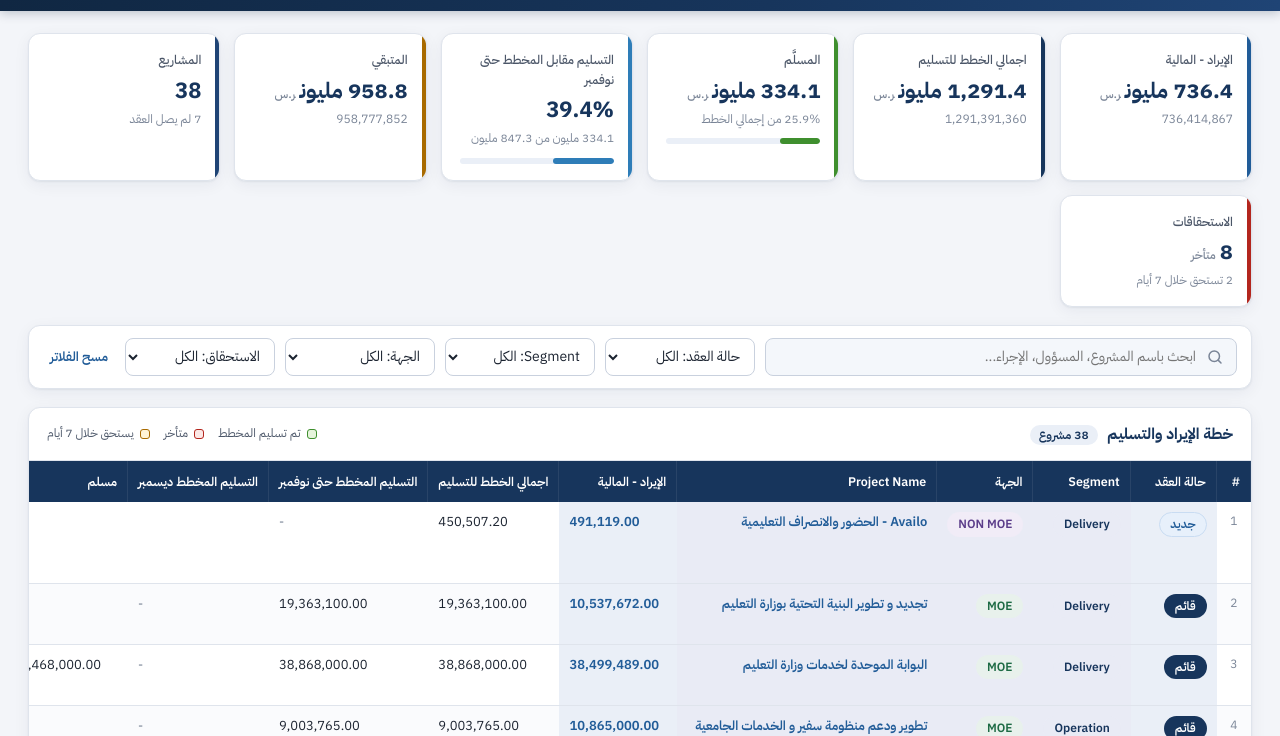
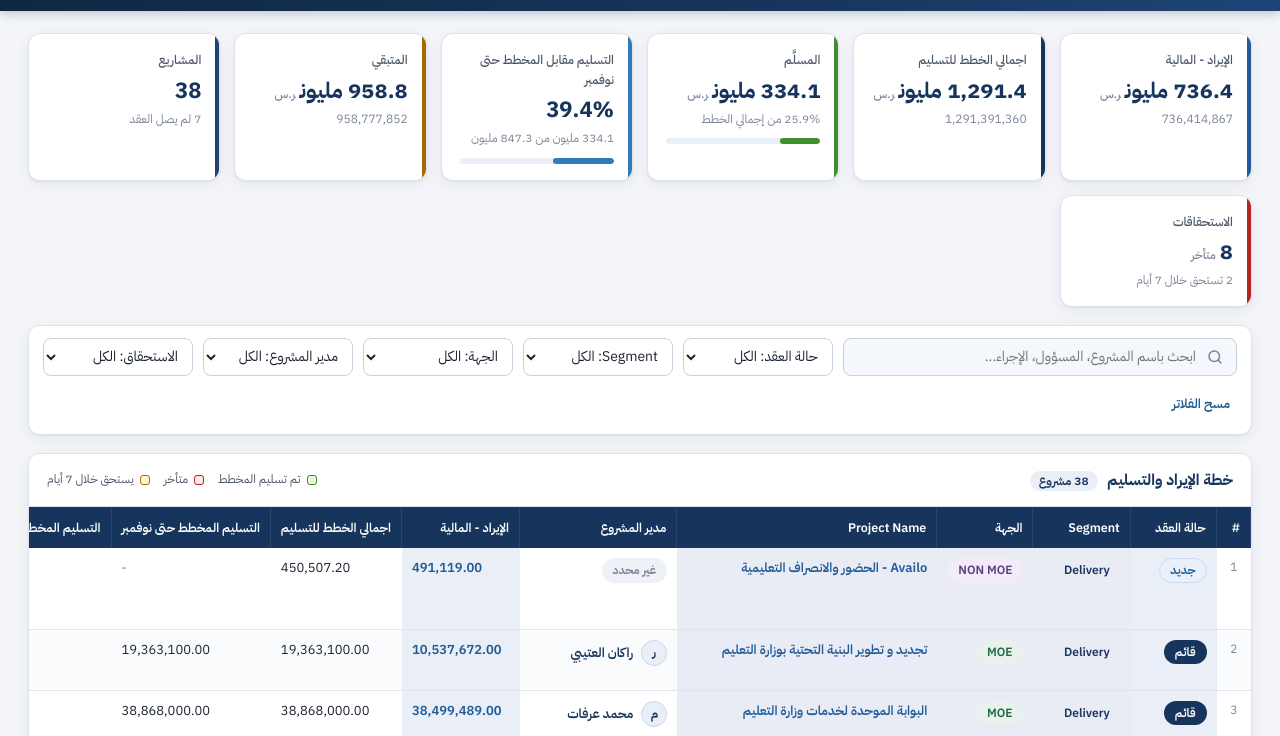
Before and after one commit to moarafat86/financialRecovery, a plain HTML site: page index.html in a window 1280 px wide. Shown: the part 64-800 px from the top of the page. Drawn offline with Linux system fonts and the light colour scheme.

Commit message:
Add project manager column from the PM export
Matches each project to its manager by name, adds a PM filter,
edit field, search, and Excel import/export support, and backfills
the PM for data already saved in the browser.

Co-Authored-By: Claude Opus 5.5 <noreply@anthropic.com>
Claude-Session: https://claude.ai/code/session_01K2Y1vCkQZE8ZTNH9UtPSEw

```diff
--- a/assets/css/styles.css
+++ b/assets/css/styles.css
@@ -183,6 +183,14 @@ table.grid { width: 100%; border-collapse: separate; border-spacing: 0; font-siz
 .grid .col-project { min-width: 260px; }
 .grid td.col-project { color: var(--accent); font-weight: 600; }
 .grid .col-text { min-width: 200px; }
+.grid .col-pm { min-width: 150px; }
+.pm { display: inline-flex; align-items: center; gap: 8px; font-weight: 600; color: var(--primary); white-space: nowrap; }
+.pm-avatar {
+  width: 26px; height: 26px; border-radius: 50%; flex: none;
+  display: inline-grid; place-items: center;
+  background: var(--primary-50); color: var(--primary); border: 1px solid #C9D6EA;
+  font-size: 12px; font-weight: 700;
+}
 .grid td.col-text { color: var(--text-2); white-space: pre-line; }
 .grid .money, .grid td.money { text-align: left; white-space: nowrap; font-variant-numeric: tabular-nums; direction: ltr; }
 .grid thead th.money { text-align: right; direction: rtl; }
--- a/assets/js/app.js
+++ b/assets/js/app.js
@@ -11,6 +11,7 @@
     { key: "segment", label: "Segment" },
     { key: "entity", label: "الجهة" },
     { key: "project", label: "Project Name" },
+    { key: "projectManager", label: "مدير المشروع" },
     { key: "revenue", label: "الإيراد - المالية", money: true },
     { key: "totalPlan", label: "اجمالي الخطط للتسليم", money: true },
     { key: "plannedToNov", label: "التسليم المخطط حتى نوفمبر", money: true },
@@ -33,9 +34,18 @@
   function load() {
     try {
       const saved = JSON.parse(localStorage.getItem(STORAGE_KEY));
-      if (Array.isArray(saved)) return saved;
+      if (Array.isArray(saved)) return migrate(saved);
     } catch (e) { /* تجاهل */ }
     return JSON.parse(JSON.stringify(window.SEED_DATA || []));
+  }
+  // يضيف مدير المشروع للبيانات المحفوظة قبل إضافة هذا العمود
+  function migrate(list) {
+    const norm = (t) => String(t || "").trim().replace(/[إأآ]/g, "ا").replace(/ة/g, "ه").replace(/ى/g, "ي").replace(/\s+/g, " ");
+    const byName = new Map((window.SEED_DATA || []).map((r) => [norm(r.project), r.projectManager || ""]));
+    list.forEach((r) => {
+      if (r.projectManager === undefined) r.projectManager = byName.get(norm(r.project)) || "";
+    });
+    return list;
   }
   function save() {
     try {
@@ -95,17 +105,18 @@
   // ---------- الفلاتر ----------
   function filtered() {
     const q = $("#searchInput").value.trim().toLowerCase();
-    const fs = $("#fStatus").value, fg = $("#fSegment").value, fe = $("#fEntity").value, fd = $("#fDue").value;
+    const fs = $("#fStatus").value, fg = $("#fSegment").value, fe = $("#fEntity").value, fd = $("#fDue").value, fp = $("#fPM").value;
     let out = rows.filter((r) => {
       if (fs && r.status !== fs) return false;
       if (fg && r.segment !== fg) return false;
       if (fe && r.entity !== fe) return false;
+      if (fp && (fp === "__none__" ? r.projectManager : r.projectManager !== fp)) return false;
       if (fd) {
         const s = dueState(r);
         if (fd === "none" ? !(s === "none" || s === "invalid") : s !== fd) return false;
       }
       if (q) {
-        const hay = [r.project, r.owner, r.action, r.nextStep, r.segment, r.entity, r.status, r.planNote].join(" ").toLowerCase();
+        const hay = [r.project, r.projectManager, r.owner, r.action, r.nextStep, r.segment, r.entity, r.status, r.planNote].join(" ").toLowerCase();
         if (!hay.includes(q)) return false;
       }
       return true;
@@ -138,6 +149,10 @@
     fillSelect($("#fStatus"), uniq("status"), "حالة العقد: الكل");
     fillSelect($("#fSegment"), uniq("segment"), "Segment: الكل");
     fillSelect($("#fEntity"), uniq("entity"), "الجهة: الكل");
+    const pms = uniq("projectManager");
+    fillSelect($("#fPM"), pms, "مدير المشروع: الكل");
+    $("#fPM").insertAdjacentHTML("beforeend", `<option value="__none__">غير محدد</option>`);
+    $("#pmList").innerHTML = pms.map((v) => `<option value="${esc(v)}">`).join("");
     $("#segmentList").innerHTML = uniq("segment").map((v) => `<option value="${esc(v)}">`).join("");
     $("#entityList").innerHTML = uniq("entity").map((v) => `<option value="${esc(v)}">`).join("");
   }
@@ -222,6 +237,7 @@
         <td class="cell-lav"><span class="badge badge-seg">${esc(r.segment)}</span></td>
         <td class="cell-lav">${badgeEntity(r.entity)}</td>
         <td class="col-project cell-lav">${esc(r.project)}</td>
+        <td class="col-pm">${r.projectManager ? `<span class="pm"><span class="pm-avatar">${esc(r.projectManager.trim().charAt(0))}</span>${esc(r.projectManager)}</span>` : `<span class="badge badge-muted">غير محدد</span>`}</td>
         ${moneyCell(r.revenue, "revenue cell-tinted")}
         ${planCell}
         ${moneyCell(r.plannedToNov, ok ? "ok" : "")}
@@ -241,7 +257,7 @@
     $("#emptyState").hidden = data.length > 0;
 
     $("#gridFoot").innerHTML = data.length ? `<tr>
-      <td></td><td colspan="4">الإجمالي</td>
+      <td></td><td colspan="5">الإجمالي</td>
       ${["revenue", "totalPlan", "plannedToNov", "plannedDec", "delivered", "remaining"].map((k) => `<td class="money">${money(sum(data, k))}</td>`).join("")}
       <td colspan="5"></td></tr>` : "";
 
@@ -330,14 +346,14 @@
     });
     aoa.push(COLUMNS.map((c, i) => (i === 0 ? "الإجمالي" : c.money ? sum(data, c.key) : null)));
     const ws = XLSX.utils.aoa_to_sheet(aoa, { cellDates: true });
-    ws["!cols"] = [10, 12, 12, 45, 18, 18, 18, 18, 18, 18, 38, 35, 35, 14].map((w) => ({ wch: w }));
+    ws["!cols"] = [10, 12, 12, 45, 20, 18, 18, 18, 18, 18, 18, 38, 35, 35, 14].map((w) => ({ wch: w }));
     const range = XLSX.utils.decode_range(ws["!ref"]);
     for (let R = 1; R <= range.e.r; R++) {
-      for (let C = 4; C <= 9; C++) {
+      for (let C = 5; C <= 10; C++) {
         const cell = ws[XLSX.utils.encode_cell({ r: R, c: C })];
         if (cell && cell.t === "n") cell.z = "#,##0.00";
       }
-      const dc = ws[XLSX.utils.encode_cell({ r: R, c: 13 })];
+      const dc = ws[XLSX.utils.encode_cell({ r: R, c: 14 })];
       if (dc && dc.t === "d") dc.z = "yyyy-mm-dd";
     }
     const wb = XLSX.utils.book_new();
@@ -365,7 +381,7 @@
           const project = String(get("project") || "").trim();
           if (!project) return; // يتجاوز صف الإجمالي والصفوف الفارغة
           const r = { id: out.length + 1 };
-          ["status", "segment", "entity", "action", "owner", "nextStep"].forEach((k) => { r[k] = String(get(k) == null ? "" : get(k)).trim(); });
+          ["status", "segment", "entity", "projectManager", "action", "owner", "nextStep"].forEach((k) => { r[k] = String(get(k) == null ? "" : get(k)).trim(); });
           r.project = project;
           MONEY_KEYS.forEach((k) => {
             const v = get(k);
@@ -418,10 +434,10 @@
   }
 
   // ---------- الأحداث ----------
-  ["#searchInput", "#fStatus", "#fSegment", "#fEntity", "#fDue"].forEach((s) =>
+  ["#searchInput", "#fStatus", "#fSegment", "#fEntity", "#fPM", "#fDue"].forEach((s) =>
     $(s).addEventListener("input", render));
   $("#clearFilters").addEventListener("click", () => {
-    ["#searchInput", "#fStatus", "#fSegment", "#fEntity", "#fDue"].forEach((s) => { $(s).value = ""; });
+    ["#searchInput", "#fStatus", "#fSegment", "#fEntity", "#fPM", "#fDue"].forEach((s) => { $(s).value = ""; });
     sort = { key: null, dir: 1 };
     render();
   });
--- a/assets/js/seed-data.js
+++ b/assets/js/seed-data.js
@@ -5,6 +5,7 @@ window.SEED_DATA = [
   "segment": "Delivery",
   "entity": "NON MOE",
   "project": "Availo - الحضور والانصراف التعليمية",
+  "projectManager": "",
   "revenue": 491119.0,
   "totalPlan": 450507.2,
   "planNote": "",
@@ -23,6 +24,7 @@ window.SEED_DATA = [
   "segment": "Delivery",
   "entity": "MOE",
   "project": "تجديد و تطوير البنية التحتية بوزارة التعليم",
+  "projectManager": "راكان العتيبي",
   "revenue": 10537672.0,
   "totalPlan": 19363100.0,
   "planNote": "",
@@ -41,6 +43,7 @@ window.SEED_DATA = [
   "segment": "Delivery",
   "entity": "MOE",
   "project": "البوابة الموحدة لخدمات وزارة التعليم",
+  "projectManager": "محمد عرفات",
   "revenue": 38499489.0,
   "totalPlan": 38868000.0,
   "planNote": "",
@@ -59,6 +62,7 @@ window.SEED_DATA = [
   "segment": "Operation",
   "entity": "MOE",
   "project": "تطوير ودعم منظومة سفير و الخدمات الجامعية بوزارة التعليم",
+  "projectManager": "مشعل العلياني",
   "revenue": 10865000.0,
   "totalPlan": 9003765.0,
   "planNote": "",
@@ -77,6 +81,7 @@ window.SEED_DATA = [
   "segment": "Vouchers",
   "entity": "NON MOE",
   "project": "إدارة مشروع القسائم التعليمية لطلبة المدارس المسائية لمعالجة الآثار المترتبة على إزالة الأحياء العشوائية في مدينة جدة",
+  "projectManager": "سجى السويد",
   "revenue": 60650063.77,
   "totalPlan": 195106740.0,
   "planNote": "",
@@ -95,6 +100,7 @@ window.SEED_DATA = [
   "segment": "Vouchers",
   "entity": "MOE",
   "project": "إدارة شراء الخدمات التعليمية للطلبة ذوي الإعاقة",
+  "projectManager": "سجى السويد",
   "revenue": 199979520.23,
   "totalPlan": 611257869.57,
   "planNote": "",
@@ -113,6 +119,7 @@ window.SEED_DATA = [
   "segment": "Operation",
   "entity": "MOE",
   "project": "تقديم الخدمات لتطوير وتحديث وصيانة التطبيقات والأنظمة والقنوات الرقمية المساندة لوزارة التعليم",
+  "projectManager": "مازن السكيتي",
   "revenue": 38250000.0,
   "totalPlan": 38787322.08,
   "planNote": "",
@@ -131,6 +138,7 @@ window.SEED_DATA = [
   "segment": "Delivery",
   "entity": "MOE",
   "project": "الخدمات المدارة للبنية التحتية وخدمات المستفيدين",
+  "projectManager": "محمد سويداني",
   "revenue": 27000000.0,
   "totalPlan": 33267645.0,
   "planNote": "",
@@ -149,6 +157,7 @@ window.SEED_DATA = [
   "segment": "Operation",
   "entity": "NON MOE",
   "project": "تنفيذ نظام الموارد المؤسسية (SAP) PWC",
+  "projectManager": "عبدالرحمن العاصمي",
   "revenue": 4961000.0,
   "totalPlan": 11025005.0,
   "planNote": "",
@@ -167,6 +176,7 @@ window.SEED_DATA = [
   "segment": "Delivery",
   "entity": "NON MOE",
   "project": "تنفيذ نظام إدارة المشاريع الموحد لشركة THC",
+  "projectManager": "ريم المطيري",
   "revenue": 1000000.0,
   "totalPlan": 532085.5,
   "planNote": "",
@@ -185,6 +195,7 @@ window.SEED_DATA = [
   "segment": "Operation",
   "entity": "MOE",
   "project": "حماية دوائر الأنترنت لمدارس وإدارات التعليم",
+  "projectManager": "عبير الخضيري",
   "revenue": 0.0,
   "totalPlan": 4882190.5,
   "planNote": "",
@@ -203,6 +214,7 @@ window.SEED_DATA = [
   "segment": "Operation",
   "entity": "NON MOE",
   "project": "خدمات مدارة لتقنية المعلومات للمدارس المركزية والمدارس الملحقة",
+  "projectManager": "أحمد القحطاني",
   "revenue": 150000000.0,
   "totalPlan": 150000000.0,
   "planNote": "",
@@ -221,6 +233,7 @@ window.SEED_DATA = [
   "segment": "Delivery",
   "entity": "MOE",
   "project": "تقديم خدمات مدارة لمركز الدعم الموحد",
+  "projectManager": "عبد العزيز السكيتي",
   "revenue": 61450070.0,
   "totalPlan": 65804235.0,
   "planNote": "",
@@ -239,6 +252,7 @@ window.SEED_DATA = [
   "segment": "Operation",
   "entity": "MOE",
   "project": "تقديم الخدمات المدارة لأنظمة المعلومات والمنصة التعليمية",
+  "projectManager": "محمد زولي",
   "revenue": 26673640.0,
   "totalPlan": 26673640.0,
   "planNote": "",
@@ -257,6 +271,7 @@ window.SEED_DATA = [
   "segment": "Licenses",
   "entity": "MOE",
   "project": "تجديد تراخيص (PEGA) لوزارة التعليم",
+  "projectManager": "",
   "revenue": 14000000.0,
   "totalPlan": null,
   "planNote": "لم يصل العقد",
@@ -275,6 +290,7 @@ window.SEED_DATA = [
   "segment": "Operation",
   "entity": "MOE",
   "project": "تقديم الخدمات المدارة للأجهزة التقنية وملحقاتها في إدارات التعليم والمباني والمدارس التابعة لها",
+  "projectManager": "عبد الرحمن الحميد",
   "revenue": 35782268.0,
   "totalPlan": 34782605.0,
   "planNote": "",
@@ -293,6 +309,7 @@ window.SEED_DATA = [
   "segment": "Operation",
   "entity": "MOE",
   "project": "تقديم الخدمات المدارة لأنظمة إدارة الموارد الإدارية والمالية والاستحقاق المحاسبي بوزارة التعليم",
+  "projectManager": "محمد رجب سويدان",
   "revenue": 25065850.0,
   "totalPlan": 25507125.0,
   "planNote": "",
@@ -311,6 +328,7 @@ window.SEED_DATA = [
   "segment": "Operation",
   "entity": "MOE",
   "project": "تقديم خدمات أمنية سيبرانية",
+  "projectManager": "عبير الخضيري",
   "revenue": 2500000.0,
   "totalPlan": 3337500.01,
   "planNote": "",
@@ -329,6 +347,7 @@ window.SEED_DATA = [
   "segment": "",
   "entity": "",
   "project": "إدارة مشروع وجودة نظام تخطيط الموارد المؤسسية EY",
+  "projectManager": "عبدالرحمن العاصمي",
   "revenue": 0.0,
   "totalPlan": 3555576.0,
   "planNote": "",
@@ -347,6 +366,7 @@ window.SEED_DATA = [
   "segment": "Operation",
   "entity": "MOE",
   "project": "تقديم الخدمات المدارة لتنقية وجودة بيانات الوزارة",
+  "projectManager": "",
   "revenue": 2125000.0,
   "totalPlan": null,
   "planNote": "لم يصل العقد",
@@ -365,6 +385,7 @@ window.SEED_DATA = [
   "segment": "Operation",
   "entity": "NON MOE",
   "project": "تشغيل منصات الابتعاث الثقافي",
+  "projectManager": "مشعل العلياني",
   "revenue": 1830209.0,
   "totalPlan": 1830209.0,
   "planNote": "",
@@ -383,6 +404,7 @@ window.SEED_DATA = [
   "segment": "Operation",
   "entity": "MOE",
   "project": "خدمات إدارة وتشغيل وتحسين مكتب البنية المؤسسية وإدارة الجودة ومراقبة الاداء في وزارة التعليم",
+  "projectManager": "لوليا القرني",
   "revenue": 5945633.0,
   "totalPlan": 3944525.0,
   "planNote": "",
@@ -401,6 +423,7 @@ window.SEED_DATA = [
   "segment": "Delivery",
   "entity": "NON MOE",
   "project": "توريد وتركيب وتنفيذ نظام   IBM Maximo EAMS لإدارة الأصول المؤسسية",
+  "projectManager": "لوليا القرني",
   "revenue": 2171928.0,
   "totalPlan": 1664472.0,
   "planNote": "",
@@ -419,6 +442,7 @@ window.SEED_DATA = [
   "segment": "Operation",
   "entity": "MOE",
   "project": "تقديم خدمات مدارة لتقنية المعلومات للمدارس المركزية والمدارس الملحقة – المرحلة الأولى",
+  "projectManager": "أحمد القحطاني",
   "revenue": 1200000.0,
   "totalPlan": null,
   "planNote": "لم يصل العقد",
@@ -437,6 +461,7 @@ window.SEED_DATA = [
   "segment": "Delivery",
   "entity": "MOE",
   "project": "تقديم خدمات مدارة لنظام الحضور والانصراف الإلكتروني حضوري بوزارة التعليم",
+  "projectManager": "مازن السكيتي",
   "revenue": 1000000.0,
   "totalPlan": 560000.0,
   "planNote": "",
@@ -455,6 +480,7 @@ window.SEED_DATA = [
   "segment": "Operation",
   "entity": "MOE",
   "project": "استراتيجية إدارة بيانات التعليم والنموذج التشغيلي",
+  "projectManager": "",
   "revenue": 666667.0,
   "totalPlan": null,
   "planNote": "لم يصل العقد",
@@ -473,6 +499,7 @@ window.SEED_DATA = [
   "segment": "Delivery",
   "entity": "NON MOE",
   "project": "إدارة مشروع وجودة نظام تخطيط الموارد المؤسسية CRM",
+  "projectManager": "عبدالرحمن العاصمي",
   "revenue": 577453.0,
   "totalPlan": 213045.5,
   "planNote": "",
@@ -491,6 +518,7 @@ window.SEED_DATA = [
   "segment": "Delivery",
   "entity": "MOE",
   "project": "تنفيذ وبناء مصطلحات الأعمال والمرحلة الأولى من دليل بيانات الوزارة",
+  "projectManager": "هنادي بخاري",
   "revenue": 305556.0,
   "totalPlan": null,
   "planNote": "لم يصل العقد",
@@ -509,6 +537,7 @@ window.SEED_DATA = [
   "segment": "Delivery",
   "entity": "NON MOE",
   "project": "تجهيز قاعة الرئيس التنفيذي للمجموعة",
+  "projectManager": "",
   "revenue": 600000.0,
   "totalPlan": 537794.0,
   "planNote": "",
@@ -527,6 +556,7 @@ window.SEED_DATA = [
   "segment": "Delivery",
   "entity": "NON MOE",
   "project": "رافد منصة النقل التعليمي",
+  "projectManager": "هنادي بخاري",
   "revenue": 3646659.0,
   "totalPlan": 3646659.0,
   "planNote": "",
@@ -545,6 +575,7 @@ window.SEED_DATA = [
   "segment": "Delivery",
   "entity": "NON MOE",
   "project": "مشروع توريد أجهزة الحاسب الالي",
+  "projectManager": "",
   "revenue": 1200000.0,
   "totalPlan": 1858266.0,
   "planNote": "",
@@ -563,6 +594,7 @@ window.SEED_DATA = [
   "segment": "Operation",
   "entity": "NON MOE",
   "project": "التوقيع الرقمي",
+  "projectManager": "لوليا القرني",
   "revenue": 172490.0,
   "totalPlan": 172490.0,
   "planNote": "",
@@ -581,6 +613,7 @@ window.SEED_DATA = [
   "segment": "Delivery",
   "entity": "NON MOE",
   "project": "منصة برنامج الماجستير المهني",
+  "projectManager": "إبراهيم المحيميد",
   "revenue": 2500000.0,
   "totalPlan": 2608359.0,
   "planNote": "",
@@ -599,6 +632,7 @@ window.SEED_DATA = [
   "segment": "Delivery",
   "entity": "NON MOE",
   "project": "المدرسة السعودية الافتراضية",
+  "projectManager": "محمد عرفات",
   "revenue": 1965729.0,
   "totalPlan": 1965729.0,
   "planNote": "",
@@ -617,6 +651,7 @@ window.SEED_DATA = [
   "segment": "Delivery",
   "entity": "NON MOE",
   "project": "نظام المراجعة الداخلية",
+  "projectManager": "ريم المطيري",
   "revenue": 301851.0,
   "totalPlan": 184901.0,
   "planNote": "",
@@ -635,6 +670,7 @@ window.SEED_DATA = [
   "segment": "Delivery",
   "entity": "NON MOE",
   "project": "تطوير المقررات الإلكترونية وفق المعايير المعتمدة للمرحلة المتوسطة والمرحلة الابتدائية العليا",
+  "projectManager": "إبراهيم المحيميد",
   "revenue": 2500000.0,
   "totalPlan": null,
   "planNote": "لم يصل العقد",
@@ -653,6 +689,7 @@ window.SEED_DATA = [
   "segment": "Delivery",
   "entity": "NON MOE",
   "project": "بناء وإدارة منصة إلكترونية للمحاكاة التعليمية والتداول الافتراضي للسوق المالية",
+  "projectManager": "مسفر العلياني",
   "revenue": 0.0,
   "totalPlan": null,
   "planNote": "",
@@ -671,6 +708,7 @@ window.SEED_DATA = [
   "segment": "Delivery",
   "entity": "MOE",
   "project": "تجديد رخص أوراكل",
+  "projectManager": "",
   "revenue": 0.0,
   "totalPlan": null,
   "planNote": "لم يصل العقد",
--- a/index.html
+++ b/index.html
@@ -52,6 +52,7 @@
       <select id="fStatus"><option value="">حالة العقد: الكل</option></select>
       <select id="fSegment"><option value="">Segment: الكل</option></select>
       <select id="fEntity"><option value="">الجهة: الكل</option></select>
+      <select id="fPM"><option value="">مدير المشروع: الكل</option></select>
       <select id="fDue">
         <option value="">الاستحقاق: الكل</option>
         <option value="overdue">متأخر</option>
@@ -81,6 +82,7 @@
               <th data-sort="segment">Segment</th>
               <th data-sort="entity">الجهة</th>
               <th data-sort="project" class="col-project">Project Name</th>
+              <th data-sort="projectManager" class="col-pm">مدير المشروع</th>
               <th data-sort="revenue" class="money">الإيراد - المالية</th>
               <th data-sort="totalPlan" class="money">اجمالي الخطط للتسليم</th>
               <th data-sort="plannedToNov" class="money">التسليم المخطط حتى نوفمبر</th>
@@ -112,6 +114,7 @@
       <div class="dialog-body">
         <div class="form-grid">
           <label class="span-2">اسم المشروع (Project Name)<input name="project" required></label>
+          <label>مدير المشروع<input name="projectManager" list="pmList"></label>
           <label>حالة العقد
             <select name="status"><option value="">—</option><option>جديد</option><option>قائم</option></select>
           </label>
@@ -150,6 +153,7 @@
 
   <datalist id="segmentList"></datalist>
   <datalist id="entityList"></datalist>
+  <datalist id="pmList"></datalist>
 
   <div class="toast" id="toast" role="status"></div>
 
```
